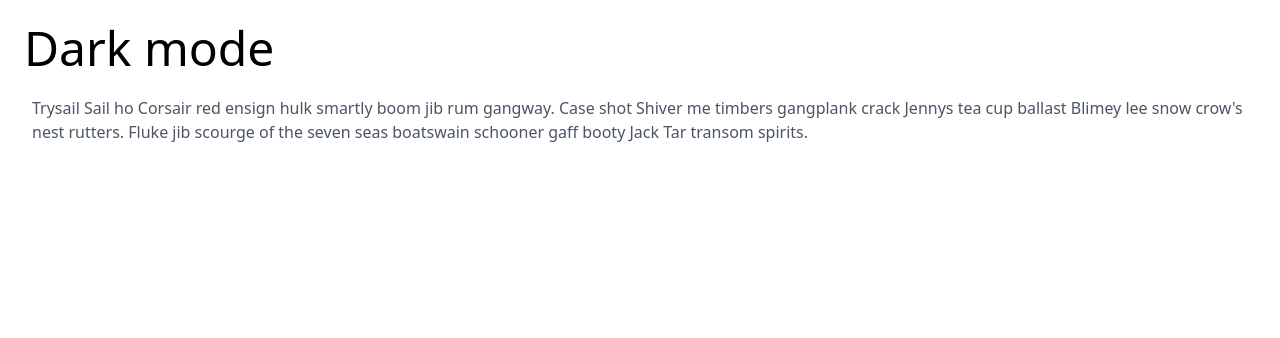
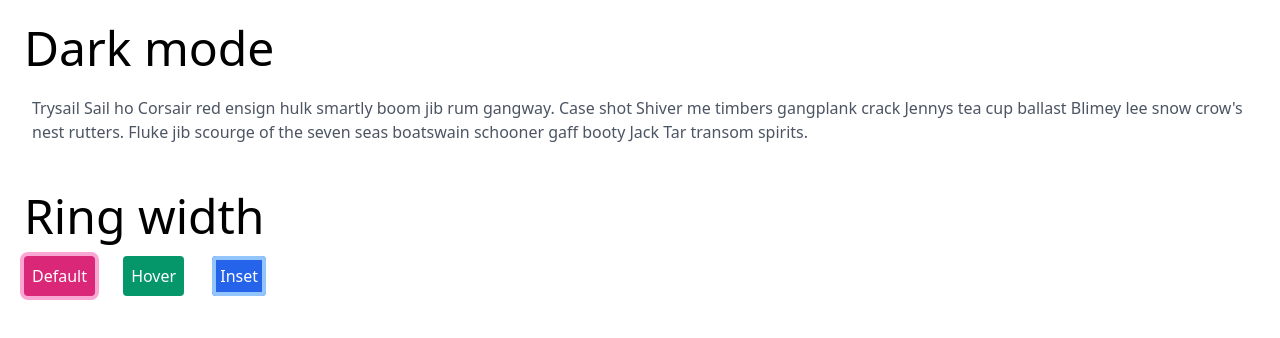
Before and after one commit to d3vkk/tailwindcss-2-transition, a website: page dark-mode/public/index.html in a window 1280 px wide. Drawn offline with Linux system fonts and the light colour scheme.

Commit message:
feat: Ring width

```diff
--- a/dark-mode/public/index.html
+++ b/dark-mode/public/index.html
@@ -18,5 +18,18 @@
                 </p>
             </div>
         </section>
+        <section class="mb-10">
+            <h1 class="mb-4 text-5xl">Ring width</h1>
+            <button class="p-2 mr-6 text-white bg-pink-600 rounded ring-4 ring-pink-300">
+                Default
+            </button>
+            <button
+                class="p-2 mr-6 text-white bg-green-600 rounded hover:outline-none hover:ring-4 hover:ring-green-500 hover:ring-opacity-50">
+                Hover
+            </button>
+            <button class="p-2 text-white bg-blue-600 rounded ring-4 ring-blue-300 ring-inset">
+                Inset
+            </button>
+        </section>
     </body>
 </html>
```
Also changed, not shown: dark-mode/public/styles.css.
